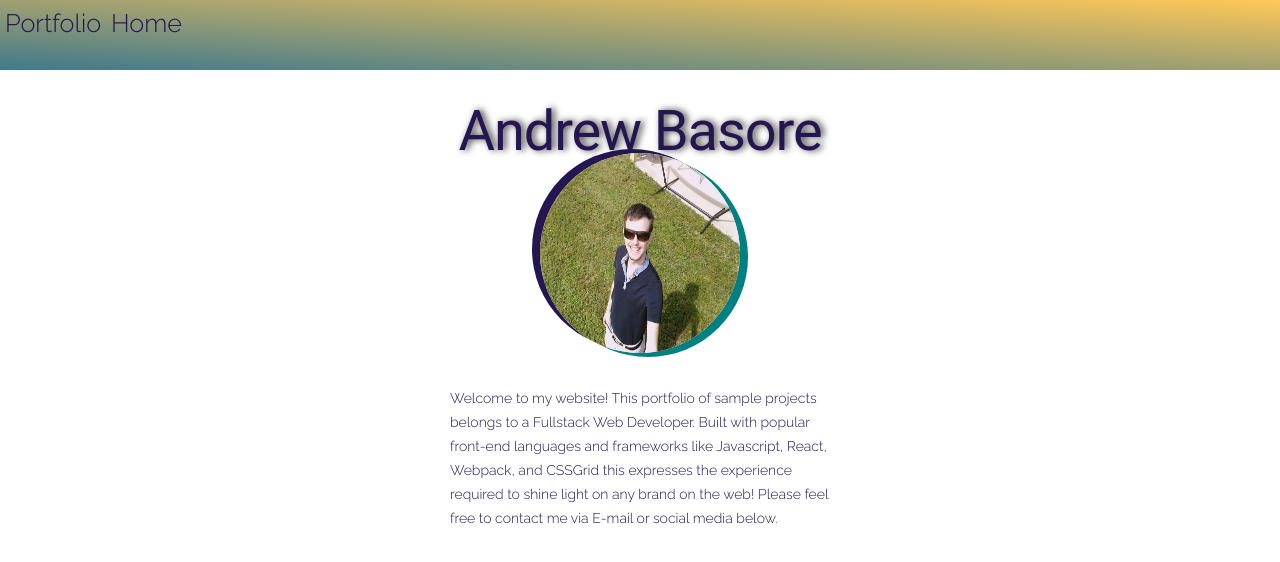
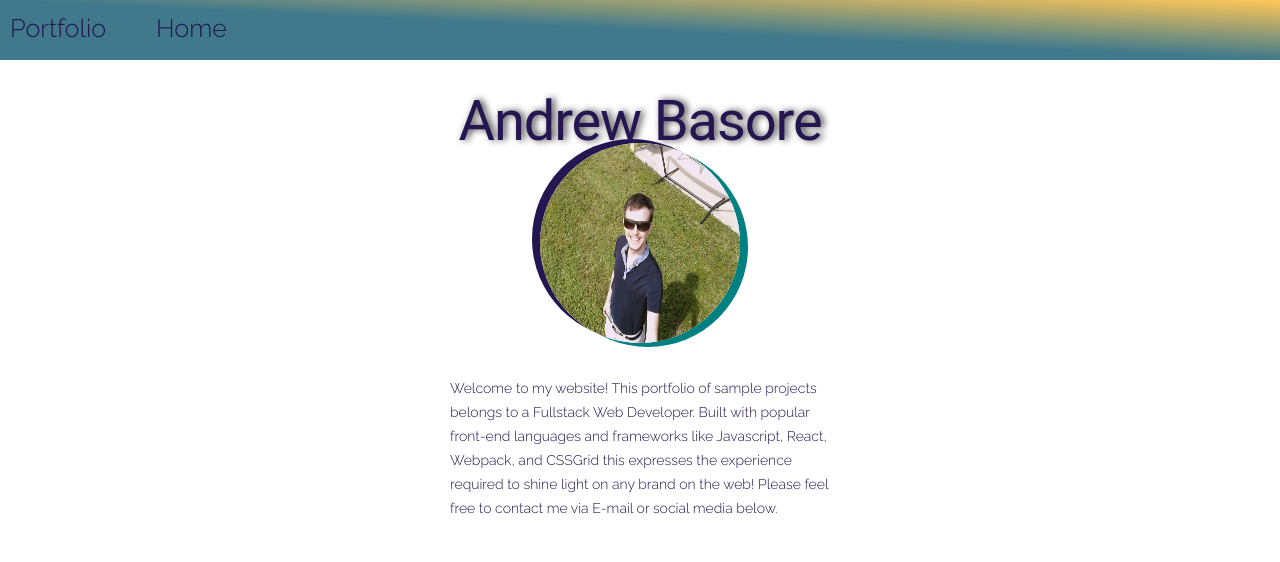
Before and after one commit to AndrewBasore/Portfolio, a React app: page / in a window 1280 px wide. Built offline with nearby package versions, Linux system fonts and the light colour scheme.

Commit message:
Adjusting padding of header

```diff
--- a/src/css/index.scss
+++ b/src/css/index.scss
@@ -74,15 +74,15 @@ h1{
 }
 
 .header{
-    background-image: linear-gradient(to bottom left, #FFC857 0%, #40798C 100%);
-    height: 60px;
-    padding: 5px;
+    background-image: linear-gradient(to bottom left, #FFC857 0%, #40798C 50%);
+    height: 40px;
+    padding: 10px;
 
     a{
         color: $main-font-color;
         text-decoration: none;
         font-size: 1.5em;
-        margin-right: 10px;
+        margin-right: 50px;
         padding-top: 20px;
     }
 
```
